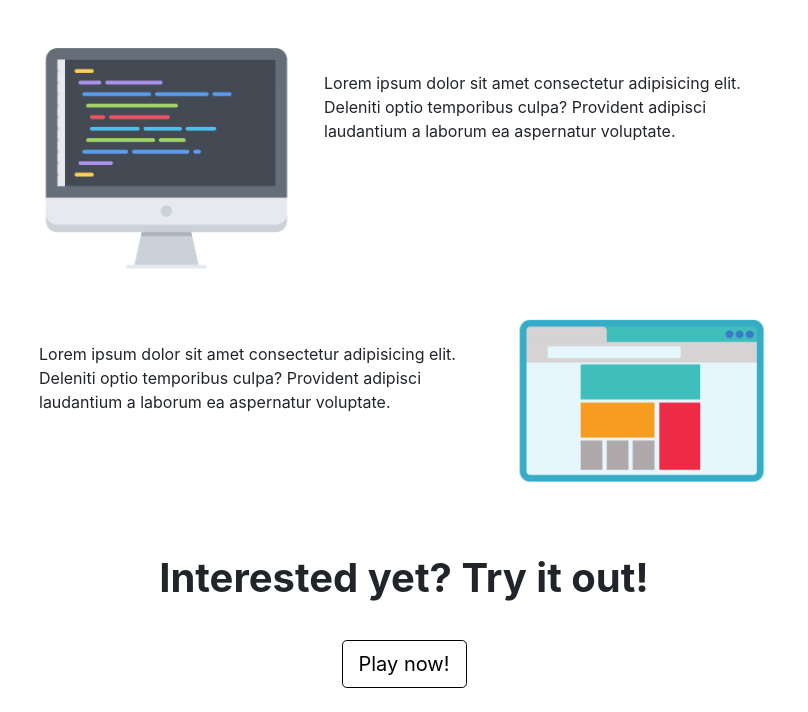
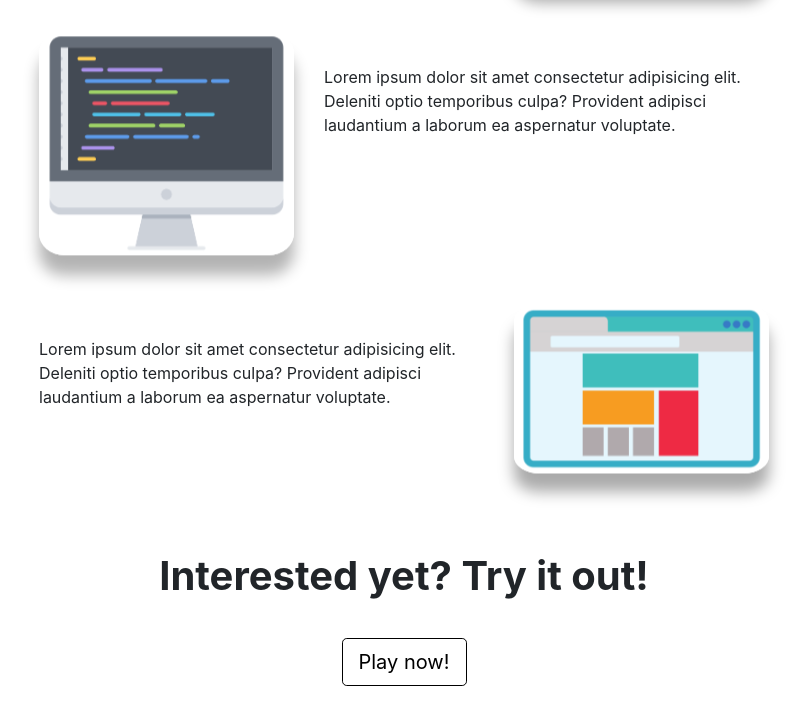
Before and after one commit to Paula-Gal/CodeClash, a Flask app: page / in a window 1280 px wide. Shown: the part 970-1682 px from the top of the page, without its empty margins (236-1044 px from the left). After the commit the page ends 1656 px from the top, so only its background shows below. Run offline with Flask 2, Linux system fonts and the light colour scheme; some libraries are stand-ins or nearby versions.

Commit message:
landing page javascript

```diff
--- a/App/Blueprints/Landing/templates/index.html
+++ b/App/Blueprints/Landing/templates/index.html
@@ -54,7 +54,7 @@
         <div class="row text-center" id="promo">
             <div class="col-md-4">
                 <figure>
-                    <img src="static/assets/flash.svg" class="promo-image bounce-on-scroll" alt="">
+                    <img src="static/assets/flash.svg" class="promo-image bounce-on-scroll" alt="" id="promo_img">
                     <figcaption class="promo-text">Fast matches!</figcaption>
                     <figcaption class="promo-undertext">Play against your friends and see who's the fastest programmer
                     </figcaption>
@@ -63,7 +63,7 @@
 
             <div class="col-md-4">
                 <figure>
-                    <img src="static/assets/trending.svg" class="promo-image bounce-on-scroll" alt="">
+                    <img src="static/assets/trending.svg" class="promo-image bounce-on-scroll" alt="" id="promo_img">
                     <figcaption class="promo-text">Get in trending!</figcaption>
                     <figcaption class="promo-undertext">Win all your matches and get to the top of our leaderboard!
                     </figcaption>
@@ -72,7 +72,7 @@
 
             <div class="col-md-4">
                 <figure>
-                    <img src="static/assets/code.svg" class="promo-image bounce-on-scroll" alt="">
+                    <img src="static/assets/code.svg" class="promo-image bounce-on-scroll" alt="" id="promo_img">
                     <figcaption class="promo-text">Learn programming!</figcaption>
                     <figcaption class="promo-undertext">With our learning environment you can grow your informatics
                         knowledge!</figcaption>
@@ -87,12 +87,12 @@
                     adipisci laudantium a laborum ea aspernatur voluptate.</p>
             </div>
             <div class="col-md-3">
-                <img src="static/assets/windowsAppDark.svg" alt="" class="img-fluid bouncy">
+                <img src="static/assets/windowsAppDark.svg" alt="" class="img-fluid float-on-scroll">
             </div>
         </div>
         <div class="row mt-5 row-reverse-on-small">
             <div class="col-md-3 offset-md-2">
-                <img src="static/assets/laptop1.png" alt="" class="img-fluid bouncy">
+                <img src="static/assets/laptop1.png" alt="" class="img-fluid float-on-scroll">
             </div>
             <div class="col-md-5 mt-4">
                 <p>Lorem ipsum dolor sit amet consectetur adipisicing elit. Deleniti optio temporibus culpa? Provident
@@ -105,7 +105,7 @@
                     adipisci laudantium a laborum ea aspernatur voluptate.</p>
             </div>
             <div class="col-md-3">
-                <img src="static/assets/website.png" alt="" class="img-fluid bouncy">
+                <img src="static/assets/website.png" alt="" class="img-fluid float-on-scroll">
             </div>
         </div>
         <div class="row mt-5"></div>
--- a/static/javascripts/loadAnimations.js
+++ b/static/javascripts/loadAnimations.js
@@ -1,10 +1,15 @@
 var scroll = window.requestAnimationFrame ||
   function (callback) { window.setTimeout(callback, 1000 / 60) };
 
+window.onscroll = function() {scrollEvent()};
+
 var bounceElements = document.querySelectorAll('.bounce-on-scroll');
+var floatElements = document.querySelectorAll('.float-on-scroll');
+var promo = document.getElementById('promo');
+var float_speeds = ['animation-float-slow', 'animation-float-medium', 'animation-float-fast'];
 
-function isElementInViewport(el) {
-  var viewport_offset = 2.25; // 2 - jumatatea superioara a ecranului (inceput de div, nu centrat), 1 - tot ecranul
+function isElementInViewport(el, viewport_offset = 1) {
+  //viewport_offset ex 2 - jumatatea superioara a ecranului (inceput de div, nu centrat), 1 - tot ecranul
   if (typeof jQuery === "function" && el instanceof jQuery) {
     el = el[0];
   }
@@ -21,9 +26,34 @@ function isElementInViewport(el) {
   );
 }
 
+function scrollEvent(){
+  if (document.body.scrollTop > 150 || document.documentElement.scrollTop > 150) {
+    console.log("aaaaaa");
+    document.getElementById("promo").style.padding = "3rem";
+    bounceElements.forEach(function (element) {
+      if (isElementInViewport(element, 1)){
+        element.classList.add('animation-scale-up');
+        element.classList.remove('animation-scale-down');
+      }
+    });
+
+  } else {
+    console.log("bbbbbb");
+    bounceElements.forEach(function (element) {
+      if (isElementInViewport(element, 1) && element.classList.contains('animation-scale-up')){
+        element.classList.remove('animation-scale-up');
+        element.classList.add('animation-scale-down');
+        document.getElementById("promo").style.padding = "1rem";
+      }
+    });
+  }
+}
+
+
 function loop() {
+  /*
   bounceElements.forEach(function (element) {
-    if (isElementInViewport(element)) {
+    if (isElementInViewport(element, 1.7)) {
       // Scale promo up
       if (!element.classList.contains("animation-scale-up")) {
         element.classList.add('animation-scale-up');
@@ -37,6 +67,27 @@ function loop() {
       }
     }
   });
+*/
+
+  floatElements.forEach(function (element) {
+    if (isElementInViewport(element)) {
+      if (!element.classList.contains("nu_mai_adauga_animation")) {
+        // fa cumva sa nu se mai repete functia asta
+        // si la un interval
+        element.classList.add("nu_mai_adauga_animation");
+        var timeout = Math.floor(Math.random() * 1500);
+        var random_index = Math.floor(Math.random() * 3);
+        setTimeout(function(){element.classList.add(float_speeds[random_index]);}, timeout);
+      }
+    }
+    else {
+      // dont float this bitch
+      if (element.classList.contains("nu_mai_adauga_animation")){
+        element.classList.remove('nu_mai_adauga_animation');
+        float_speeds.forEach(function (speed){element.classList.remove(speed);});
+      }
+    }
+  });
 
   scroll(loop);
 }
--- a/static/styles/animations.css
+++ b/static/styles/animations.css
@@ -1,80 +1,9 @@
-.animation-scale-up2{
-  animation: scalingUp linear .25s;
-  animation-iteration-count: 1;
-  animation-fill-mode: forwards;
-  transform-origin: 50% 50%;
-  -webkit-animation: scalingUp linear .25s;
-  -webkit-animation-iteration-count: 1;
-  -webkit-animation-fill-mode: forwards;
-  -webkit-transform-origin: 50% 50%;
-  -moz-animation: scalingUp linear .25s;
-  -moz-animation-iteration-count: 1;
-  -webkit-animation-fill-mode: forwards;
-  -moz-transform-origin: 50% 50%;
-  -o-animation: scalingUp linear .25s;
-  -o-animation-iteration-count: 1;
-  -webkit-animation-fill-mode: forwards;
-  -o-transform-origin: 50% 50%;
-  -ms-animation: scalingUp linear .25s;
-  -ms-animation-iteration-count: 1;
-  -webkit-animation-fill-mode: forwards;
-  -ms-transform-origin: 50% 50%;
-}
-
-@keyframes scalingUp{
-  0% {
-    transform:  scaleX(1.00) scaleY(1.00) ;
-  }
-  100% {
-    transform:  scaleX(1.50) scaleY(1.50) ;
-  }
-}
-
-@-moz-keyframes scalingUp{
-  0% {
-    -moz-transform:  scaleX(1.00) scaleY(1.00) ;
-  }
-  100% {
-    -moz-transform:  scaleX(1.50) scaleY(1.50) ;
-  }
-}
-
-@-webkit-keyframes scalingUp {
-  0% {
-    -webkit-transform:  scaleX(1.00) scaleY(1.00) ;
-  }
-  100% {
-    -webkit-transform:  scaleX(1.50) scaleY(1.50) ;
-  }
-}
-
-@-o-keyframes scalingUp {
-  0% {
-    -o-transform:  scaleX(1.00) scaleY(1.00) ;
-  }
-  100% {
-    -o-transform:  scaleX(1.50) scaleY(1.50) ;
-  }
-}
-
-@-ms-keyframes scalingUp {
-  0% {
-    -ms-transform:  scaleX(1.00) scaleY(1.00) ;
-  }
-  100% {
-    -ms-transform:  scaleX(1.50) scaleY(1.50) ;
-  }
-}
-
-
-
 .animation-scale-up {
   -webkit-animation: scaleUP 1000ms linear both;
   -webkit-animation-fill-mode: forwards;
   animation: scaleUP 1000ms linear both;
   animation-fill-mode: forwards;
 }
-
 
 @-webkit-keyframes scaleUP {
   0% { -webkit-transform: matrix3d(1, 0, 0, 0, 0, 1, 0, 0, 0, 0, 1, 0, 0, 0, 0, 1); transform: matrix3d(1, 0, 0, 0, 0, 1, 0, 0, 0, 0, 1, 0, 0, 0, 0, 1); }
@@ -201,3 +130,31 @@
   90.69% { -webkit-transform: matrix3d(1.001, 0, 0, 0, 0, 1.001, 0, 0, 0, 0, 1, 0, 0, 0, 0, 1); transform: matrix3d(1.001, 0, 0, 0, 0, 1.001, 0, 0, 0, 0, 1, 0, 0, 0, 0, 1); }
   100% { -webkit-transform: matrix3d(1, 0, 0, 0, 0, 1, 0, 0, 0, 0, 1, 0, 0, 0, 0, 1); transform: matrix3d(1, 0, 0, 0, 0, 1, 0, 0, 0, 0, 1, 0, 0, 0, 0, 1); }
 }
+
+
+.animation-float-slow {
+  animation: float 12s ease-in-out infinite;
+}
+
+.animation-float-medium {
+  animation: float 11s ease-in-out infinite;
+}
+
+.animation-float-fast {
+  animation: float 10s ease-in-out infinite;
+}
+
+@keyframes float {
+	0% {
+		box-shadow: 0 5px 15px 0px rgba(0,0,0,0.6);
+		transform: translatey(0px);
+	}
+	50% {
+		box-shadow: 0 25px 15px 0px rgba(0,0,0,0.2);
+		transform: translatey(-13px);
+	}
+	100% {
+		box-shadow: 0 5px 15px 0px rgba(0,0,0,0.6);
+		transform: translatey(0px);
+	}
+}
--- a/static/styles/style.css
+++ b/static/styles/style.css
@@ -24,7 +24,7 @@
     --button-primary-pressed-border: #000000;
     --button-primary-pressed-shadow: rgba(0, 0, 0, 0.5);
 
-    --promo-background: #42a5f5;
+    --promo-background: rgb(63, 161, 226);
 }
 
 
@@ -116,6 +116,7 @@
 /*      Promo       */
 #promo{
     padding-top: 1.25rem;
+    transition: 0.4s;
     padding-bottom: 1.25rem;
     background-color: var(--promo-background);
 }
@@ -142,3 +143,11 @@
     font-size: 2.5rem;
     font-weight: 700;
 }
+
+.float-on-scroll {
+    box-sizing: border-box;
+	border: 0.3rem white solid;
+	border-radius: 10%;
+	overflow: hidden;
+	box-shadow: 0 5px 15px 0px rgba(0,0,0,0.6);
+}
```
